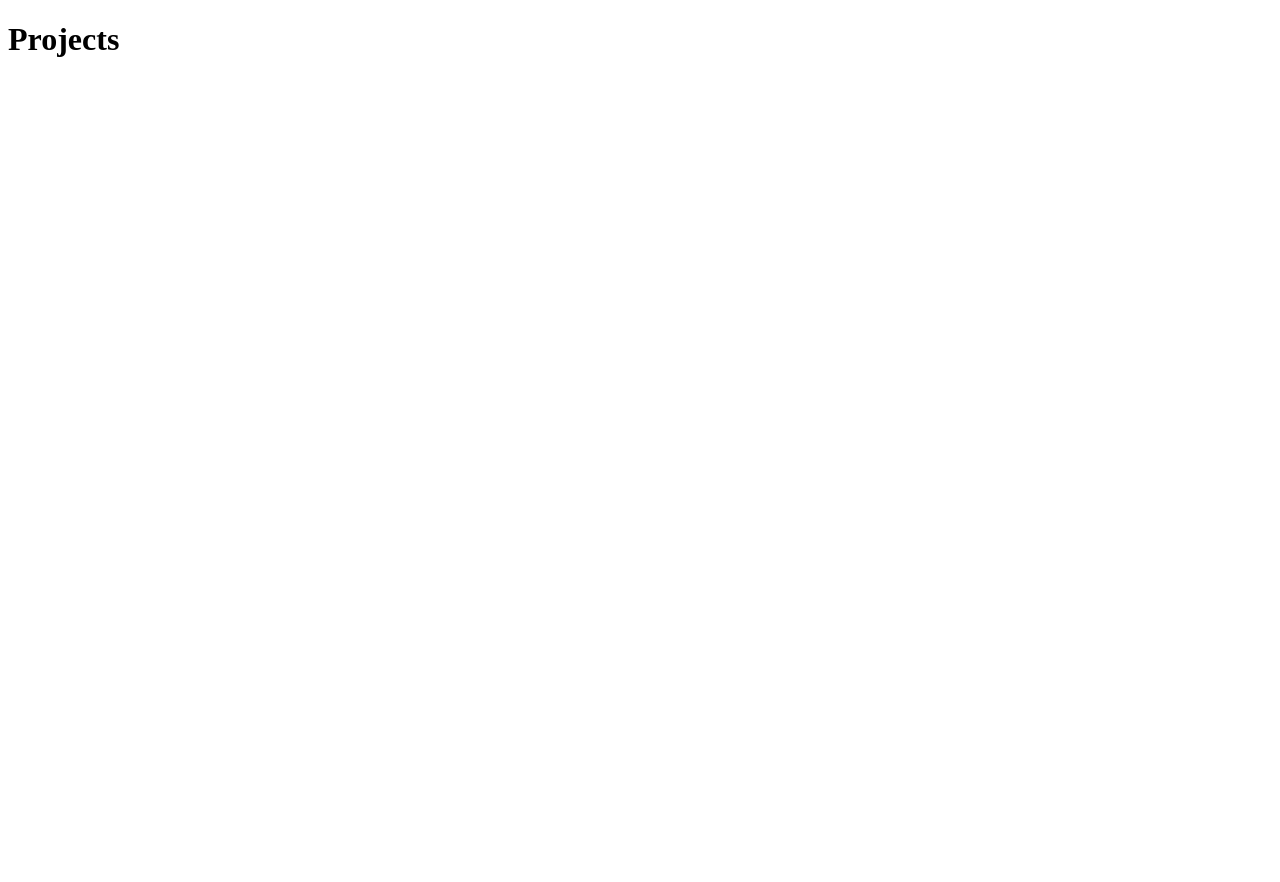
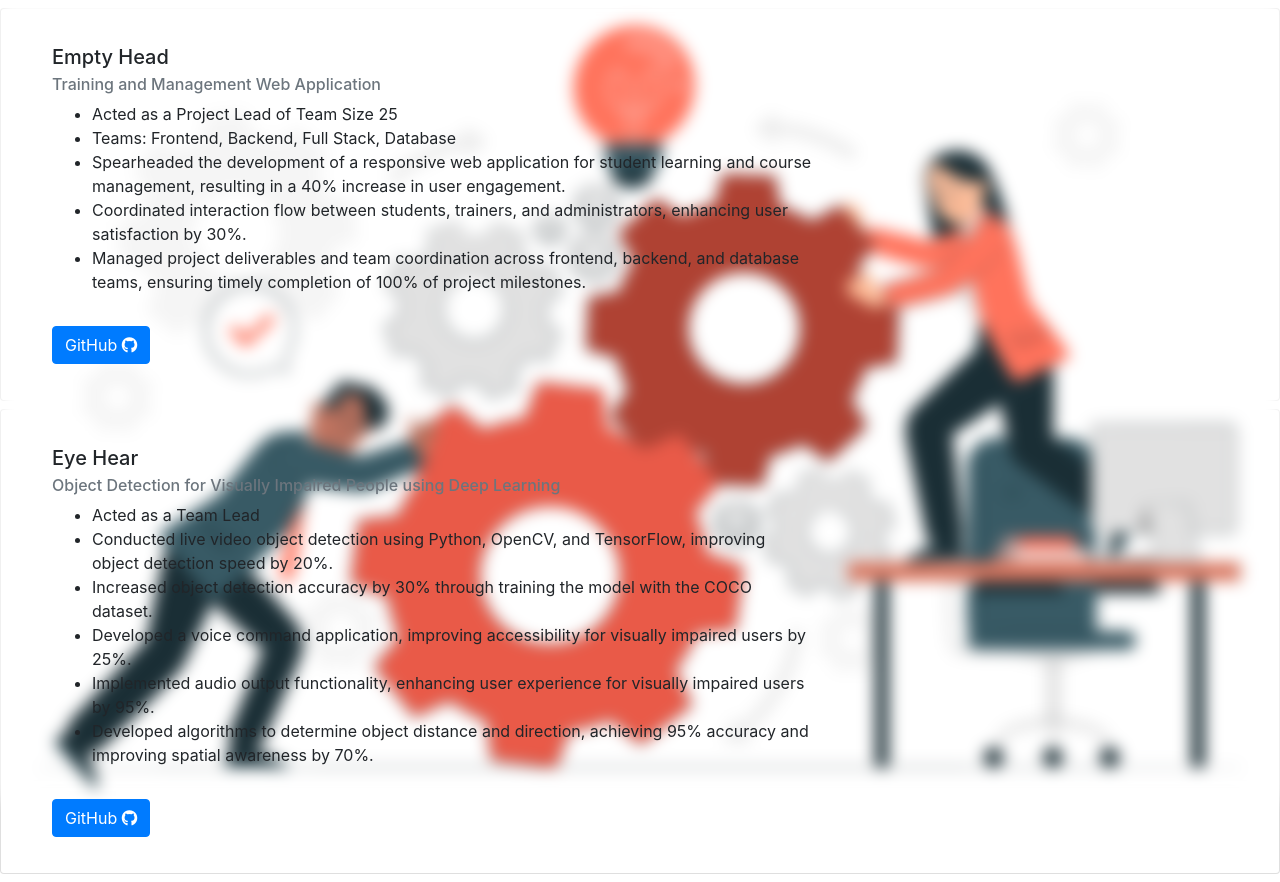
Before and after one commit to Sudeepvicky/Website, a plain HTML site: page projects.html in a window 1280 px wide. Before the commit the page ends 800 px from the top, so only its background shows below. Drawn offline with nearby package versions, Linux system fonts and the light colour scheme.

Commit message:
Project added

```diff
--- a/projects.html
+++ b/projects.html
@@ -3,9 +3,53 @@
 <head>
     <meta charset="UTF-8">
     <meta name="viewport" content="width=device-width, initial-scale=1.0">
+
+    <link rel="stylesheet" href="https://cdnjs.cloudflare.com/ajax/libs/font-awesome/6.6.0/css/all.min.css" integrity="sha512-Kc323vGBEqzTmouAECnVceyQqyqdsSiqLQISBL29aUW4U/M7pSPA/gEUZQqv1cwx4OnYxTxve5UMg5GT6L4JJg==" crossorigin="anonymous" referrerpolicy="no-referrer" />
+    <link rel="stylesheet" href="https://cdn.jsdelivr.net/npm/bootstrap@4.1.3/dist/css/bootstrap.min.css" integrity="sha384-MCw98/SFnGE8fJT3GXwEOngsV7Zt27NXFoaoApmYm81iuXoPkFOJwJ8ERdknLPMO" crossorigin="anonymous">
+
+
     <title>Projects</title>
 </head>
 <body>
-    <h1>Projects</h1>
+
+    <div class="position-fixed w-100 h-100" style="background-image: url('Assets/EmptyHead.png'); background-size: cover; background-position: center; background-repeat: no-repeat; filter: blur(8px); -webkit-filter: blur(8px); top: 0; left: 0; z-index: 1;"></div>
+    <div class="card p-3 d-flex flex-row my-2 position-relative">
+        <div class="position-relative d-flex flex-row w-100" style="z-index: 2;">
+            <div class="col-md-8">
+                <div class="card-body">
+                    <h5 class="card-title">Empty Head</h5>
+                    <h6 class="card-subtitle mb-2 text-muted">Training and Management Web Application</h6>
+                    <ul style="text-align: left;">
+                        <li>Acted as a Project Lead of Team Size 25</li>
+                        <li>Teams: Frontend, Backend, Full Stack, Database</li>
+                        <li>Spearheaded the development of a responsive web application for student learning and course management, resulting in a 40% increase in user engagement.</li>
+                        <li>Coordinated interaction flow between students, trainers, and administrators, enhancing user satisfaction by 30%.</li>
+                        <li>Managed project deliverables and team coordination across frontend, backend, and database teams, ensuring timely completion of 100% of project milestones.</li>
+                    </ul>
+                    <a href="#" class="btn btn-primary mt-3">GitHub <i class="fa-brands fa-github"></i></a>
+                </div>
+            </div>
+        </div>
+    </div>
+    <div class="card p-3 d-flex flex-row my-2 position-relative">
+        <div class="position-relative d-flex flex-row w-100" style="z-index: 2;">
+            <div class="col-md-8">
+                <div class="card-body">
+                    <h5 class="card-title">Eye Hear</h5>
+                    <h6 class="card-subtitle mb-2 text-muted">Object Detection for Visually Impaired People using Deep Learning</h6>
+                    <ul class="card-text" style="text-align: left;">
+                        <li>Acted as a Team Lead</li>
+                    <li>Conducted live video object detection using Python, OpenCV, and TensorFlow, improving object detection speed by 20%.</li>
+                    <li>Increased object detection accuracy by 30% through training the model with the COCO dataset.</li>
+                    <li>Developed a voice command application, improving accessibility for visually impaired users by 25%.</li>
+                    <li>Implemented audio output functionality, enhancing user experience for visually impaired users by 95%.</li>
+                    <li>Developed algorithms to determine object distance and direction, achieving 95% accuracy and improving spatial awareness by 70%.</li>
+                    </ul>
+                    <a href="#" class="btn btn-primary mt-3">GitHub <i class="fa-brands fa-github"></i></a>
+                </div>
+            </div>
+        </div>
+    </div>
+
 </body>
 </html>
```
Also changed, not shown: Assets/EmptyHead.png (added), 1 other file.
